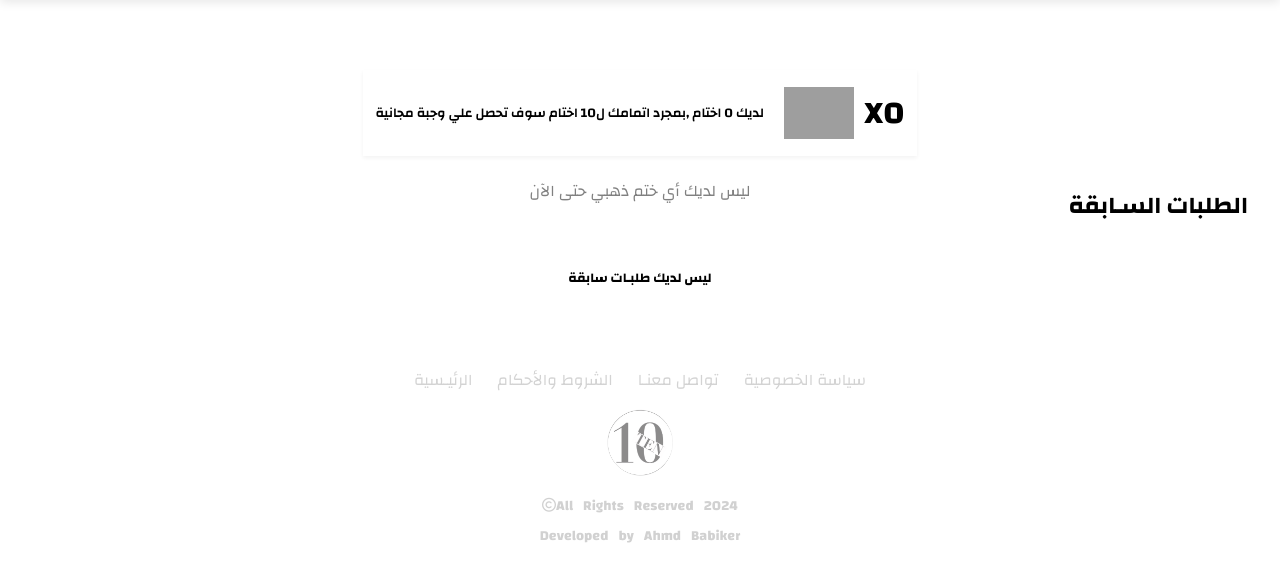
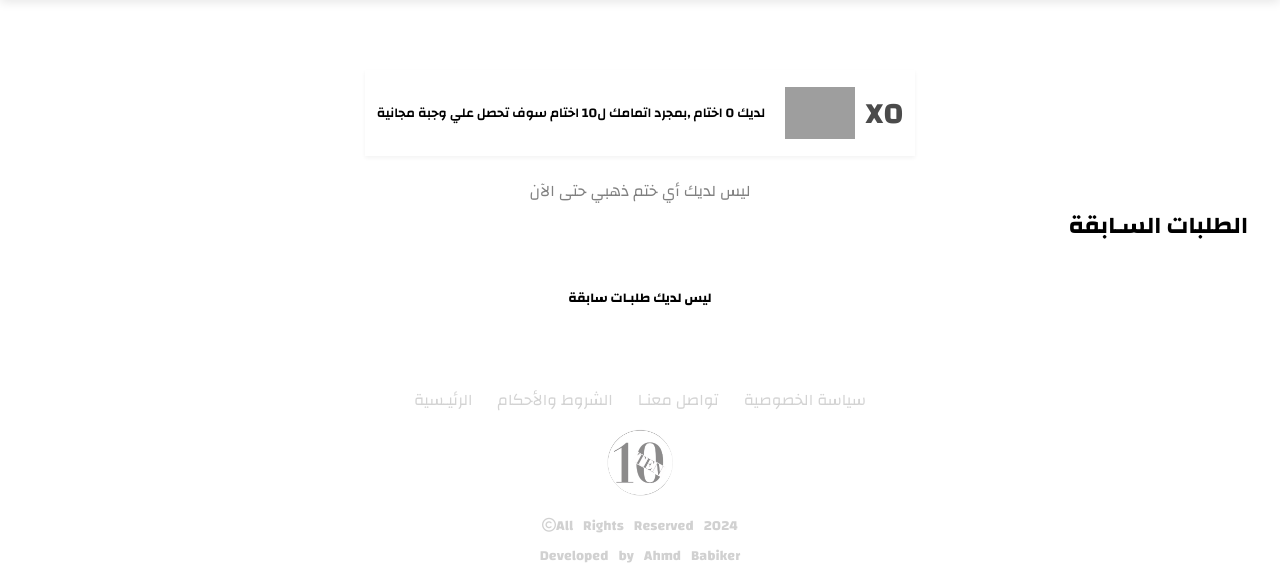
Before and after one commit to Ahmdbabiker/Ten10Coffee, a Django app: page /myorders/1 in a window 1280 px wide. Shown: the part 100-668 px from the top of the page. Run offline with Django 4.2, Linux system fonts and the light colour scheme; the visitor is signed in with stand-in values (Sample User, id 1); data that the repository does not hold is empty; grey boxes are pictures that could not be loaded.

Commit message:
Updated my orders style

```diff
--- a/templates/my_orders.html
+++ b/templates/my_orders.html
@@ -66,8 +66,11 @@
             {% if stamp_message %}
                 <div class="stamp-container">
                     <div class="stamp-list">
-                        <div class="stamp-message">
-                            <h1>X{{remainder}}</h1><img src="{% static 'img/stamp.png' %}" alt="Stamp" class="stamp-img"><br>
+                        <div class="stamp-message" style="text-align:center">
+                            <h1  style="
+                            display: inline-block;
+                            font-size: 30px;
+                            opacity: 0.7">X{{remainder}}</h1><img src="{% static 'img/stamp.png' %}" alt="Stamp" class="stamp-img" width="80px" height="80px"><br>
                             <div class="stamp-message-text">
                                 <small>   لديك {{remainder}} اختام ,بمجرد اتمامك ل10 اختام سوف تحصل علي وجبة مجانية</small>
                             </div>
@@ -89,9 +92,9 @@
                     </div>
                 </div>
             {% else %}
-                <p style="text-align:center; color: gray;">ليس لديك أي ختم ذهبي حتى الآن</p>
+                <p style="text-align:center; color: gray; margin:20px 0 ">ليس لديك أي ختم ذهبي حتى الآن</p>
             {% endif %}
-               <h2> الطلبات السـابقة</h2>
+               <h2 style="margin-top:15px"> الطلبات السـابقة</h2>
                <div class="taking-snadwiches">
 
                 {% if user_orders %}
```
